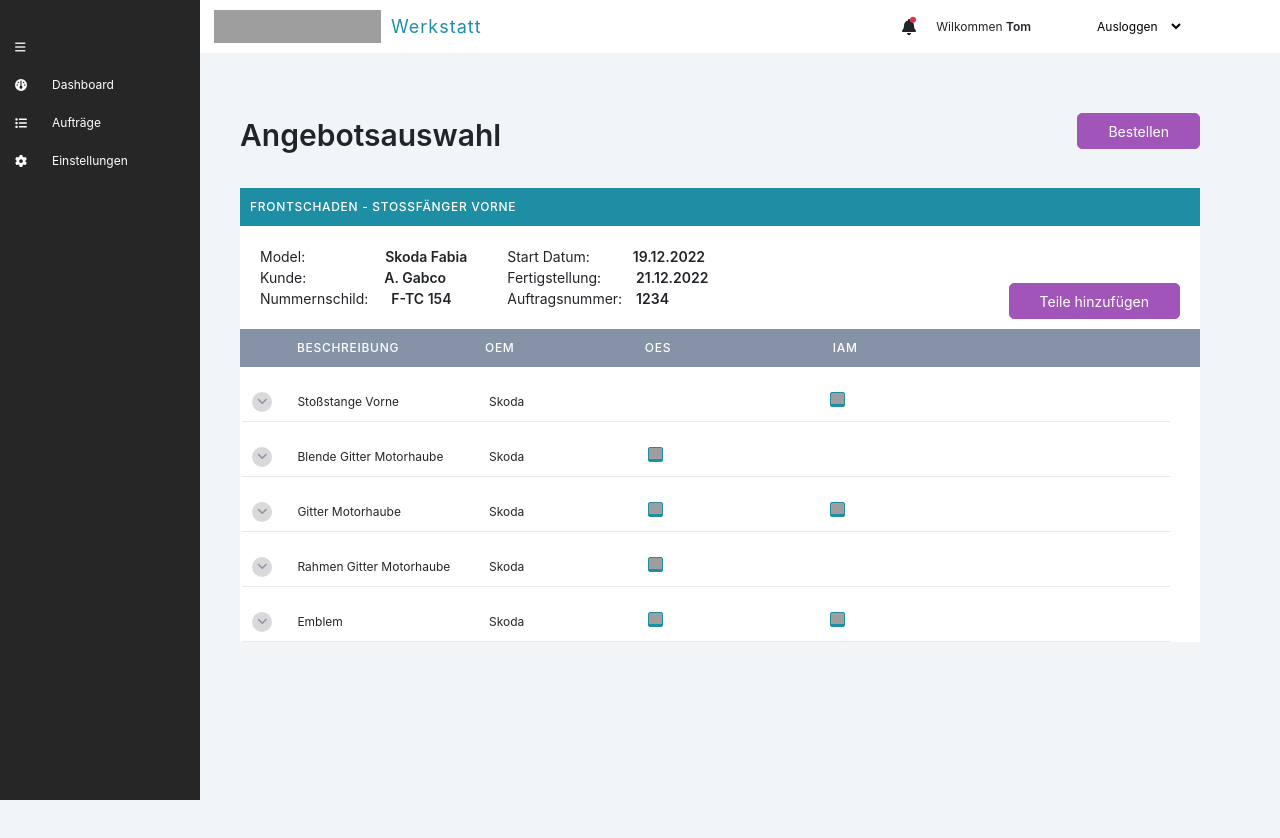
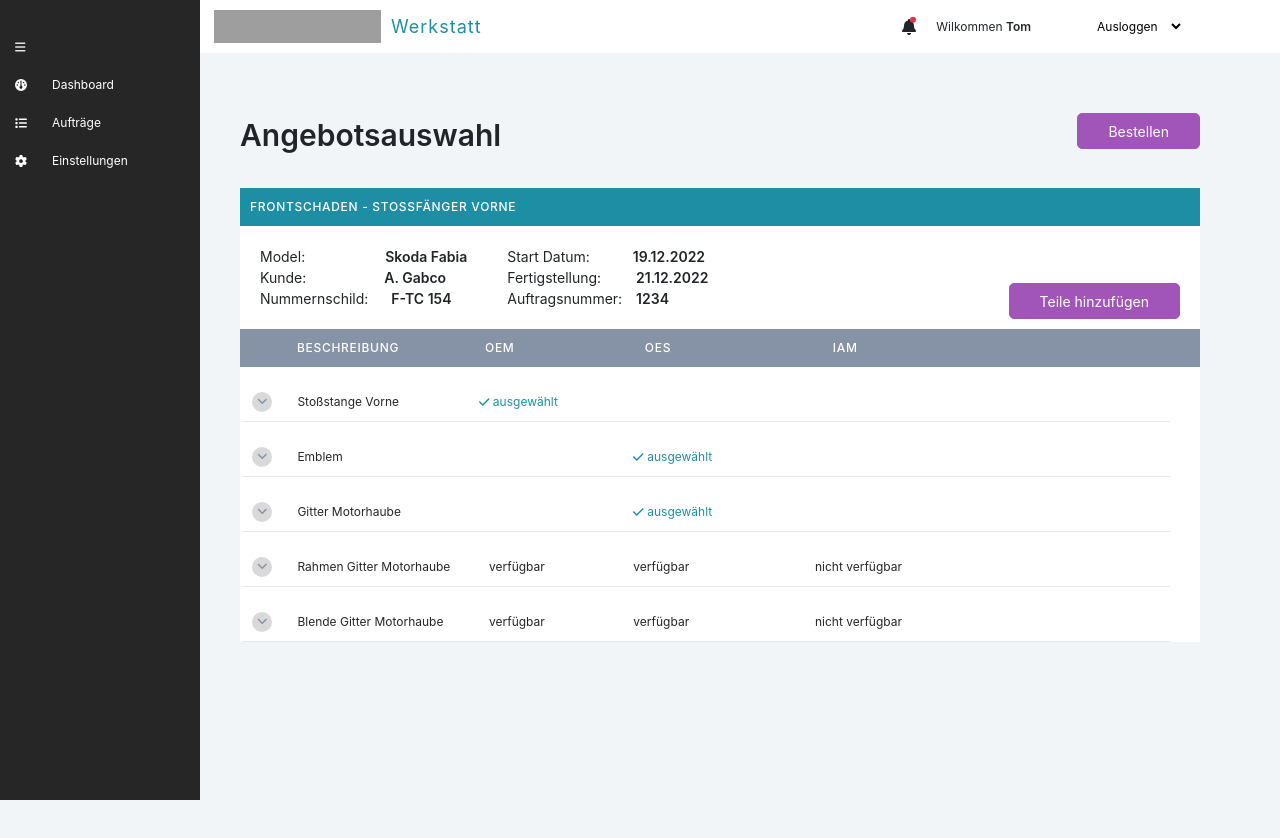
Before and after one commit to abnish-gogroup/parts-linker, a React (Create React App) app: page /parts-selection in a window 1280 px wide. Shown: the top 838 px of the page. Built offline with nearby package versions, Linux system fonts and the light colour scheme; grey boxes are pictures that could not be loaded.

Commit message:
added OEM and OES functionality

```diff
--- a/src/workshops/components/checkout/SupplierDetails1.jsx
+++ b/src/workshops/components/checkout/SupplierDetails1.jsx
@@ -88,25 +88,25 @@ function SupplierDetails1(props) {
           />
 
           <SupplierDetailsCard
-            partNumber='6Y0853661 739'
-            manufacturer='Skoda'
+            partNumber='1 987 946 024'
+            manufacturer='Bosch'
             description='Blende Gitter Motorhaube'
-            partType='OEM'
+            partType='OES'
             number= '1'
-            margin='€89.60'
-            deliveryPrice='18%'
-            price='€73.47'
+            margin='€70.50'
+            deliveryPrice='37%'
+            price='€44.41'
           />
 
           <SupplierDetailsCard
-            partNumber='6Y0853678GRU'
-            manufacturer='Skoda'
+            partNumber='1ZX 013 377-141'
+            manufacturer='Hella'
             description='Rahmen Gitter Motorhaube'
-            partType='OEM'
+            partType='OES'
             number= '1'
-            margin='€31.70'
-            deliveryPrice='25%'
-            price='€24.01'
+            margin='€28.50'
+            deliveryPrice='40%'
+            price='€17.10'
           />
         </div>
       </div>
--- a/src/workshops/components/partsSelection/PartsSelection.jsx
+++ b/src/workshops/components/partsSelection/PartsSelection.jsx
@@ -6,38 +6,67 @@ import { FontAwesomeIcon } from '@fortawesome/react-fontawesome';
 import { faAngleDown, faCheck } from '@fortawesome/free-solid-svg-icons';
 import PartsSelectionCardExpand from './PartsSelectionCardExpand';
 
-function PartsSelection(props){
+function PartsSelection(props) {
   const { expanded } = props;
-  const [fontWeight, setFontWeight] = useState(false);
+  const [isAvailableForRahmen, setIsAvailableForRahmen] = useState({ isOEM: false, isOES: false });
+  const [isAvailableForBlende, setIsAvailableForBlende] = useState({ isOEM: false, isOES: false });
 
   useEffect(() => {
-    $(".checkedBox").click(function(e){
+    $(".checkedBox").click(function (e) {
       e.stopPropagation();
     })
-    $(document).ready(function () {
-
+    $(".parts_answer").click(function (e) {
+      e.stopPropagation();
+    })
+    $(document).ready(function (e) {
       $('.accordion-list-parts-selection > li > .parts_answer').hide();
-      $('.accordion-list-parts-selection > li').on('click', function () {
+      $('.accordion-list-parts-selection > li').on('click', function (e) {
+        e.stopPropagation();
         if ($(this).hasClass("active")) {
           $(this).removeClass("active").find(".parts_answer").slideUp();
         } else {
           $(".accordion-list-parts-selection > li.active .parts_answer").slideUp();
-          $(".accordion-list-parts-selection > li.active").removeClass("fw_600");
           $(".accordion-list-parts-selection > li.active").removeClass("active");
           $(this).addClass("active").find(".parts_answer").slideDown();
-          // $(".accordion-list-parts-selection > li.active").addClass("fw_600");
         }
         return false;
       });
     });
   }, [])
 
-  // const handleChecked=(e)=>{
-  //   // e.stopPropagation();
+  const checkingForRhmenAvailable = () => {
+    if (isAvailableForRahmen.isOEM || isAvailableForRahmen.isOES) {
+      return '';
+    }
+    else
+      return 'verfügbar';
+  }
 
-  // }
+  const checkingForRhmenNotAvailable = () => {
+    if (isAvailableForRahmen.isOEM || isAvailableForRahmen.isOES) {
+      return '';
+    }
+    else
+      return 'nicht verfügbar';
+  }
 
-  const goToCheckoutPage =()=>{
+  const checkingForBlendeAvailable = () => {
+    if (isAvailableForBlende.isOEM || isAvailableForBlende.isOES) {
+      return '';
+    }
+    else
+      return 'verfügbar';
+  }
+
+  const checkingForBlendeNotAvailable = () => {
+    if (isAvailableForBlende.isOEM || isAvailableForBlende.isOES) {
+      return '';
+    }
+    else
+      return 'nicht verfügbar';
+  }
+
+  const goToCheckoutPage = () => {
     window.history.pushState({}, '', '/checkout');
     window.location.reload();
   }
@@ -54,7 +83,7 @@ function PartsSelection(props){
           <div className="selected_parts_desc">
             <div className="selected_parts_model">
               <div className='fw_400'>Model:<span className="model_name">Skoda Fabia</span></div>
-        <div className='fw_400'>Kunde:<span  className="cust_name">A. Gabco</span></div>
+              <div className='fw_400'>Kunde:<span className="cust_name">A. Gabco</span></div>
               <div className='fw_400'>Nummernschild:<span className="number_plate">F-TC 154</span></div>
             </div>
             <div className="parts_selection_date">
@@ -62,7 +91,6 @@ function PartsSelection(props){
               <div className='fw_400'>Fertigstellung:<span className="end_date">21.12.2022</span></div>
               <div className='fw_400'>Auftragsnummer:<span className="order_input_value">1234</span></div>
             </div>
-    {/* <img src="http://static-assets-goparts.s3.amazonaws.com/static-images/Parts%20Selection/add-a-photo.png" className="placeholder_img" /> */}
           </div>
           <div className='pdb_10'><button className='parts_order_btn'>Teile hinzufügen</button></div>
         </div>
@@ -86,9 +114,9 @@ function PartsSelection(props){
                   </div>
                 </div>
                 <div className='w_20'>Stoßstange Vorne</div>
-              <div className='w_17 pdl_10'>Skoda</div>
+                <div className='w_17'><span className='theme_clr'><FontAwesomeIcon icon={faCheck} /> ausgewählt</span></div>
                 <div className='w_20'></div>
-              <div className='w_17'><input type="checkbox" name='ima1' value='ima1' className='checkedBox mrgl_20' defaultChecked /></div>
+                <div className='w_20'></div>
               </div>
             </div>
           </li>
@@ -101,9 +129,9 @@ function PartsSelection(props){
                     <FontAwesomeIcon icon={faAngleDown} className='angle_down_ico' />
                   </div>
                 </div>
-              <div className='w_20'>Blende Gitter Motorhaube</div>
-              <div className='w_17 pdl_10'>Skoda</div>
-              <div className='w_20'><input type="checkbox" className='checkedBox mrgl_20' defaultChecked /></div>
+                <div className='w_20'>Emblem</div>
+                <div className='w_17 pdl_10'></div>
+                <div className='w_20'><span className='theme_clr'><FontAwesomeIcon icon={faCheck} /> ausgewählt</span></div>
                 <div className='w_17'></div>
               </div>
             </div>
@@ -118,9 +146,9 @@ function PartsSelection(props){
                   </div>
                 </div>
                 <div className='w_20'>Gitter Motorhaube</div>
-              <div className='w_17 pdl_10'>Skoda</div>
-              <div className='w_20'><input type="checkbox" className='checkedBox mrgl_20' defaultChecked /></div>
-              <div className='w_17'><input type="checkbox" className='checkedBox mrgl_20' defaultChecked /></div>
+                <div className='w_17 pdl_10'></div>
+                <div className='w_20'><span className='theme_clr'><FontAwesomeIcon icon={faCheck} /> ausgewählt</span></div>
+                <div className='w_17'></div>
               </div>
             </div>
           </li>
@@ -133,14 +161,16 @@ function PartsSelection(props){
                     <FontAwesomeIcon icon={faAngleDown} className='angle_down_ico' />
                   </div>
                 </div>
-              <div className='w_20'>Rahmen Gitter Motorhaube</div>
-              <div className='w_17 pdl_10'>Skoda</div>
-              <div className='w_20'><input type="checkbox" className='checkedBox mrgl_20' defaultChecked /></div>
-              <div className='w_17'></div>
+                <div className={'w_20'}>Rahmen Gitter Motorhaube</div>
+                <div className='w_17 pdl_10'>{(isAvailableForRahmen.isOEM) ? <span className='theme_clr'><FontAwesomeIcon icon={faCheck} />ausgewählt</span> : checkingForRhmenAvailable()}</div>
+                <div className='w_20'>{(isAvailableForRahmen.isOES) ? <span className='theme_clr'><FontAwesomeIcon icon={faCheck} />ausgewählt</span> : checkingForRhmenAvailable()}</div>
+                <div className='w_17'>{(isAvailableForRahmen.isOEM || isAvailableForRahmen.isOES) ? '' : checkingForRhmenNotAvailable()}</div>
               </div>
             </div>
             <div className="parts_answer">
-            <PartsSelectionCard />
+              <PartsSelectionCard
+                setIsAvailableForRahmen={setIsAvailableForRahmen}
+              />
             </div>
           </li>
 
@@ -152,14 +182,16 @@ function PartsSelection(props){
                     <FontAwesomeIcon icon={faAngleDown} className='angle_down_ico' />
                   </div>
                 </div>
-              <div className= 'w_20'>Emblem</div>
-              <div className='w_17 pdl_10'>Skoda</div>
-              <div className='w_20'><input type="checkbox" className='checkedBox mrgl_20' defaultChecked /></div>
-              <div className='w_17'><input type="checkbox" className='checkedBox mrgl_20' defaultChecked /></div>
+                <div className={'w_20'}>Blende Gitter Motorhaube</div>
+                <div className='w_17 pdl_10'>{(isAvailableForBlende.isOEM) ? <span className='theme_clr'><FontAwesomeIcon icon={faCheck} />ausgewählt</span> : checkingForBlendeAvailable()}</div>
+                <div className='w_20'>{(isAvailableForBlende.isOES) ? <span className='theme_clr'><FontAwesomeIcon icon={faCheck} /> ausgewählt</span> : checkingForBlendeAvailable()}</div>
+                <div className='w_17'>{(isAvailableForBlende.isOEM || isAvailableForBlende.isOES) ? '' : checkingForBlendeNotAvailable()}</div>
               </div>
             </div>
             <div className="parts_answer">
-            <PartsSelectionCardExpand />
+              <PartsSelectionCardExpand
+                setIsAvailableForBlende={setIsAvailableForBlende}
+              />
             </div>
           </li>
         </ul>
--- a/src/workshops/components/partsSelection/PartsSelectionCardExpand.jsx
+++ b/src/workshops/components/partsSelection/PartsSelectionCardExpand.jsx
@@ -1,40 +1,30 @@
-import React, { useEffect } from 'react';
+import React, { useState, useEffect } from 'react';
 import '../../../stylesheets/dashboardDropdown.scss';
-import { FontAwesomeIcon } from '@fortawesome/react-fontawesome';
-import { faAngleDown, faPaperclip, faBars } from '@fortawesome/free-solid-svg-icons';
 import $ from 'jquery';
 
 function PartsSelectionCardExpand(props) {
-  const { jobId, jobs, model, licencePlateId, completionDate, noOfParts } = props;
+  const { setIsAvailableForBlende } = props;
 
-  useEffect(()=>{
+  useEffect(() => {
     $(function () {
-      $('.showChooseText1').show();
-      $('.showChooseText2').hide();
-      $('.showChooseText3').hide();
-
       $("input[name=parts_selection]:radio").on('click', function (e) {
         if ($('input[name=parts_selection]:checked').val() === "rd_1") {
           e.stopPropagation();
-            $('.showChooseText1').show();
-            $('.showChooseText2').hide();
-            $('.showChooseText3').hide();
-
+          console.log('e.target1', e.target.value);
+          setIsAvailableForBlende({ isOEM: true, isOES: false })
         } else if ($('input[name=parts_selection]:checked').val() === "rd_2") {
           e.stopPropagation();
-            $('.showChooseText1').hide();
-            $('.showChooseText2').show();
-            $('.showChooseText3').hide();
+          console.log('e.target2', e.target.value);
+          setIsAvailableForBlende({ isOEM: false, isOES: true })
         }
         else if ($('input[name=parts_selection]:checked').val() === "rd_3") {
           e.stopPropagation();
-            $('.showChooseText1').hide();
-            $('.showChooseText2').hide();
-            $('.showChooseText3').show();
+          console.log('e.target3', e.target.value);
+          setIsAvailableForBlende({ isOEM: false, isOES: true })
         }
       });
     });
-  },[])
+  }, [])
 
   return (
     <div className='parts_expand_cont'>
@@ -50,39 +40,39 @@ function PartsSelectionCardExpand(props) {
         <div className='w_7'></div>
       </div>
       <div className='parts_bidding_desc'>
-        <div className='w_14'>Hella</div>
-        <div className='w_14'>Stahlgruber</div>
+        <div className='w_14'>Skoda</div>
+        <div className='w_14'>nicht verfügbar</div>
         <div className='w_10'>2 Tage</div>
-        <div className='w_7'>OES</div>
-        <div className='w_10'>€70.50</div>
-        <div className='w_10'>37%</div>
-        <div className='w_12'>€44.41</div>
-        <div className='w_14'>€00.00</div>
-        <div className='w_7 radio_content'><input name='parts_selection' type='radio' value='rd_1' defaultChecked /><label className='pdl_10 showChooseText1'>Auswählen</label></div>
+        <div className='w_7'>OEM</div>
+        <div className='w_10'>€31.70</div>
+        <div className='w_10'>25%</div>
+        <div className='w_12'>€24.01</div>
+        <div className='w_14'>€0</div>
+        <div className='w_7 radio_content'><input name='parts_selection' type='radio' value='rd_1' /><label className='pdl_10 showChooseText1'>Auswählen</label></div>
       </div>
 
       <div className='parts_bidding_desc'>
         <div className='w_14'>Bosch</div>
         <div className='w_14'>Stahlgruber</div>
-        <div className='w_10'>2 Tage</div>
+        <div className='w_10'>3 Tage</div>
         <div className='w_7'>OES</div>
-        <div className='w_10'>€70.50</div>
-        <div className='w_10'>37%</div>
-        <div className='w_12'>€44.41</div>
-        <div className='w_14'>€00.00</div>
-        <div className='w_7 radio_content'><input name='parts_selection' type='radio'  value='rd_2' /><label className='pdl_10 showChooseText2'>Auswählen</label></div>
+        <div className='w_10'>€26.70</div>
+        <div className='w_10'>35%</div>
+        <div className='w_12'>€17.35</div>
+        <div className='w_14'>€0</div>
+        <div className='w_7 radio_content'><input name='parts_selection' type='radio' value='rd_2' /><label className='pdl_10 showChooseText2'>Auswählen</label></div>
       </div>
 
       <div className='parts_bidding_desc'>
-        <div className='w_14'>Skoda</div>
-        <div className='w_14'>Nora Zentrum</div>
-        <div className='w_10'>1 Tage</div>
+        <div className='w_14'>Hella</div>
+        <div className='w_14'>WM SE</div>
+        <div className='w_10'>2 Tage</div>
         <div className='w_7'>OES</div>
-        <div className='w_10'>€70.50</div>
-        <div className='w_10'>37%</div>
-        <div className='w_12'>€44.41</div>
-        <div className='w_14'>€00.00</div>
-        <div className='w_7 radio_content'><input name='parts_selection' type='radio'  value='rd_3' /><label className='pdl_10 showChooseText3'>Auswählen</label></div>
+        <div className='w_10'>€28.50</div>
+        <div className='w_10'>40%</div>
+        <div className='w_12'>€17.10</div>
+        <div className='w_14'>€0</div>
+        <div className='w_7 radio_content'><input name='parts_selection' type='radio' value='rd_3' /><label className='pdl_10 showChooseText3'>Auswählen</label></div>
       </div>
     </div>
   )
```
Also changed, not shown: src/workshops/components/partsSelection/PartsSelectionCard.jsx (+46 -38 lines), src/workshops/components/uploadFiles/SearchModal.jsx (+6 -8 lines). Lines whose indentation alone changed are shown as unchanged.
